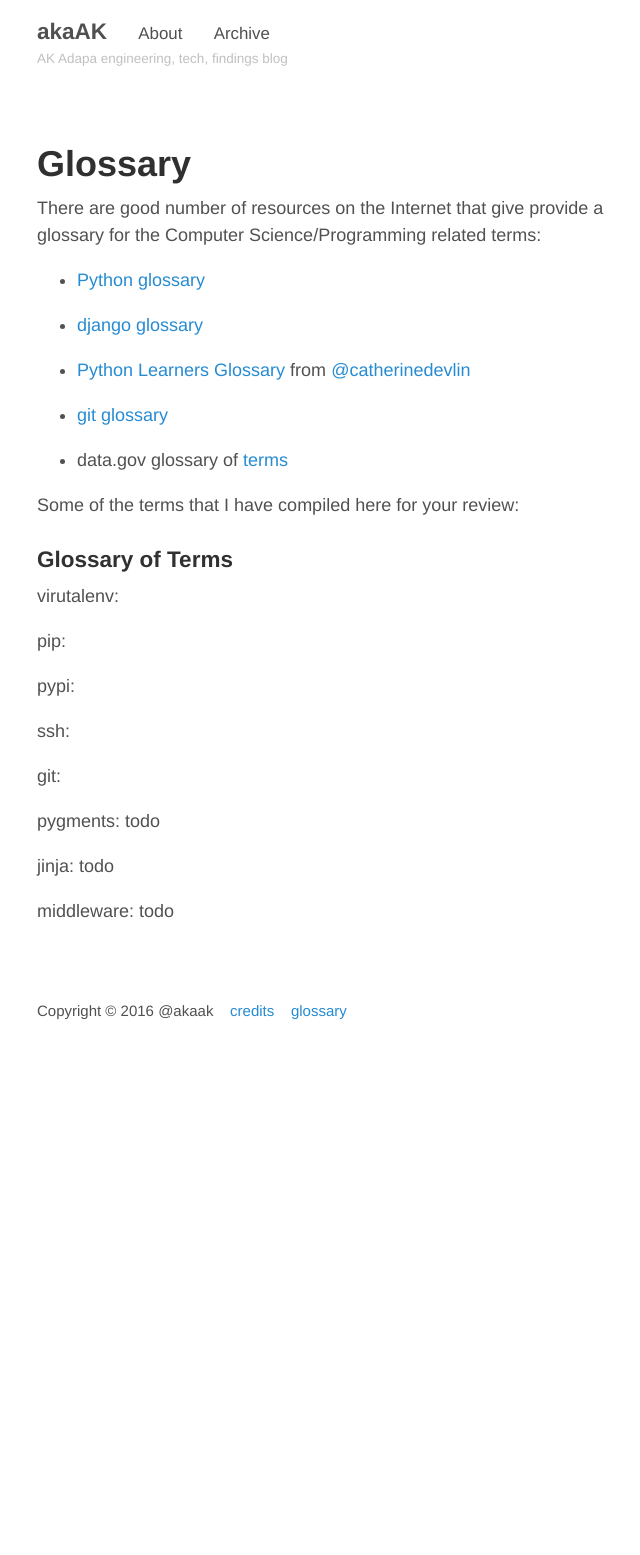
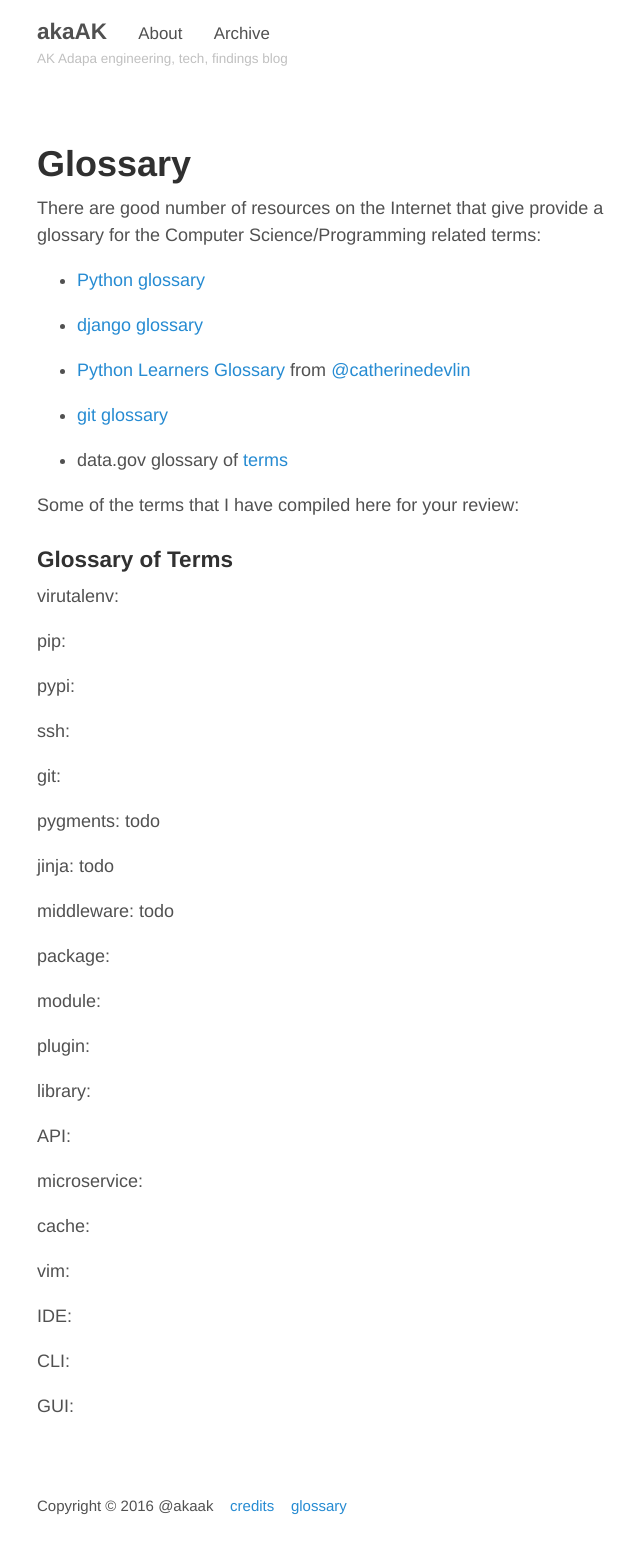
Before and after one commit to akaak/blog, a Jekyll site: the page built from glossary.md, in a window 1280 px wide. Shown: the whole page, without its empty margins (288-928 px from the left). Built offline with Jekyll 4.4.1, drawn with Linux system fonts in a browser that asks for light colours; before the commit the page ends 1060 px from its top, so only the background shows below that; some of the changed lines change nothing that is shown.

Commit message:
glossary update

```diff
--- a/_includes/glossary.yml
+++ b/_includes/glossary.yml
@@ -15,3 +15,25 @@ pygments: todo
 jinja: todo
 
 middleware: todo
+
+package:
+
+module:
+
+plugin:
+
+library:
+
+API:
+
+microservice:
+
+cache:
+
+vim:
+
+IDE:
+
+CLI:
+
+GUI:
```
